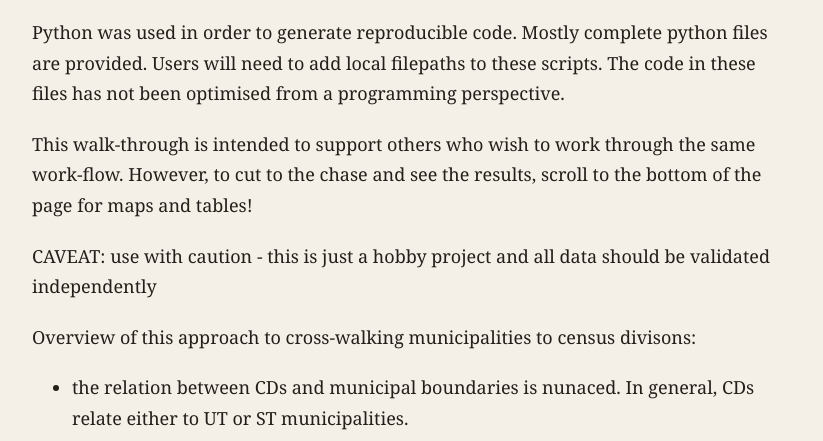
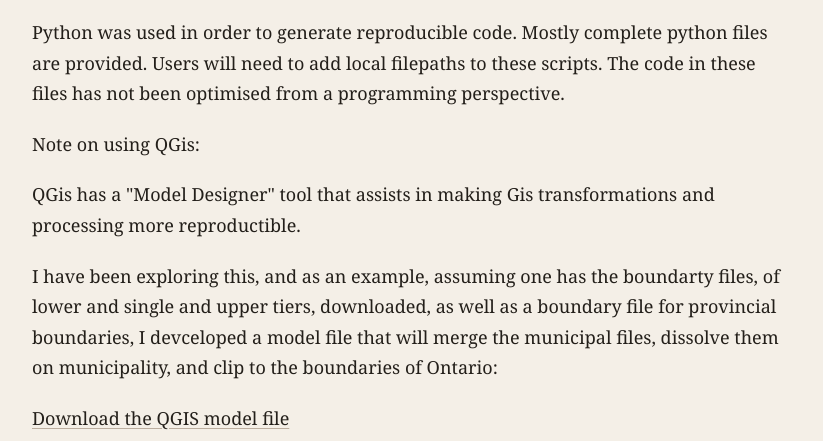
Before and after one commit to Colm51/Website_Pilot, an Eleventy site: page Text/OntarioMunicipalitiesCensusDivisions.md in a window 1280 px wide. Shown: the part 763-1204 px from the top of the page, without its empty margins (228-1051 px from the left). Built offline with nearby package versions, Linux system fonts and the light colour scheme; Eleventy itself is replaced by a stand-in of ours; files that its build step writes are made by us from their sources; no server answers.

Commit message:
added qgis

```diff
--- a/Text/OntarioMunicipalitiesCensusDivisions.md
+++ b/Text/OntarioMunicipalitiesCensusDivisions.md
@@ -13,6 +13,16 @@ tags:
 This page provides a walk-through of cross-walking Stats Can Census Divisions with Ontario municipalities using mapping.
 
 Python was used in order to generate reproducible code. Mostly complete python files are provided. Users will need to add local filepaths to these scripts. The code in these files has not been optimised from a programming perspective.
+
+Note on using QGis:
+
+QGis has a "Model Designer" tool that assists in making Gis transformations and processing more reproductible.
+
+I have been exploring this, and as an example, assuming one has the boundarty files, of lower and single and upper tiers, downloaded, as well as a boundary file for provincial boundaries, I devceloped a model file that will merge the municipal files, dissolve them on municipality, and clip to the boundaries of Ontario:
+
+
+<a href="{{ '/projects/ontario-municipalities-census-divisions/QGis/Merge%20and%20Clip%20Municipal%20Boundaries.zip' | htmlBaseUrl }}" download>Download the QGIS model file</a>
+
 
 This walk-through is intended to support others who wish to work through the same work-flow. However, to cut to the chase and see the results, scroll to the bottom of the page for maps and tables!
 
```
Also changed, not shown: 2 other files.
